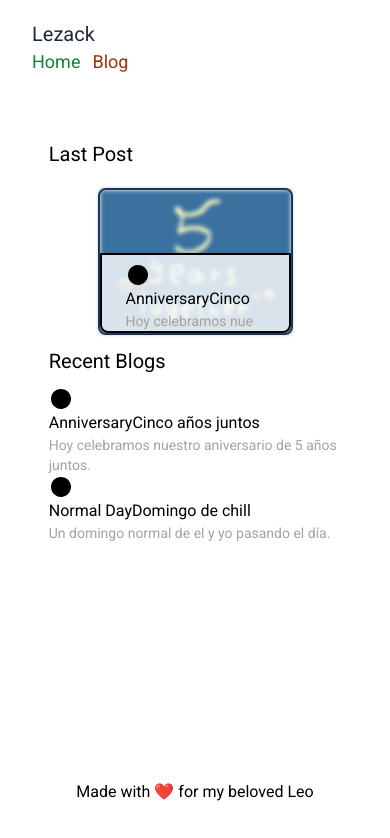
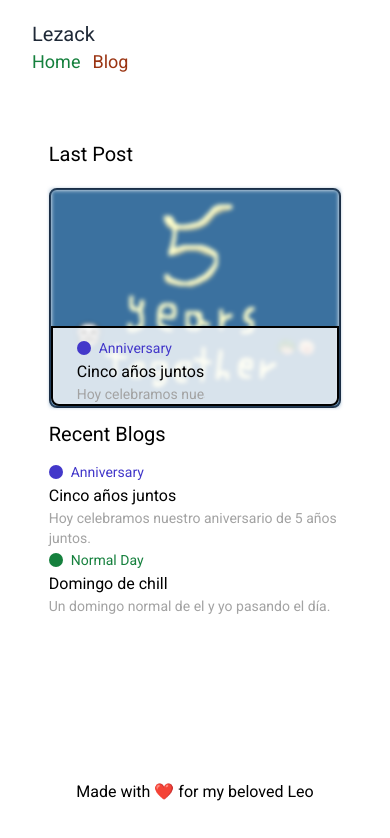
Before and after one commit to zackfall/Lezack, a Next.js app: page /blog in a window 390 px wide. Shown: the top 838 px of the page. Built offline with nearby package versions, Linux system fonts and the light colour scheme.

Commit message:
Fixed some style problems, close #10

```diff
--- a/components/Atoms/Topic.tsx
+++ b/components/Atoms/Topic.tsx
@@ -1,7 +1,10 @@
-import { IconCircleFilled } from "@tabler/icons-react";
+import { faCircle } from "@fortawesome/free-solid-svg-icons";
+import { FontAwesomeIcon } from "@fortawesome/react-fontawesome";
 
-export default function Topi({color, children}: {color: string, children: React.ReactNode}) {
+export default function Topic({ className, children }: { className: string, children: React.ReactNode }) {
   return (
-    <><IconCircleFilled className={color} /> <span className={color}>{children}</span></>
+    <>
+      <FontAwesomeIcon className={`mr-1 ${className}`} icon={faCircle} /> <span className={className}>{children} </span><br/>
+    </>
   );
 }
--- a/components/Molecules/LastEntry.tsx
+++ b/components/Molecules/LastEntry.tsx
@@ -11,7 +11,7 @@ export default function LastEntry({ post, tagColor }: LastEntryProps) {
   return (
     <section>
       <h3 className="text-xl my-5">Last Post</h3>
-      <div className="relative w-2/3 m-auto border-gray-900 rounded-lg border-2">
+      <div className="relative w-4/3 lg:w-2/3 m-auto border-gray-900 rounded-lg border-2">
         <Image
           className="blur-[2px] sm:blur-sm w-full"
           src={post.frontMatter.image}
--- a/styles/globals.css
+++ b/styles/globals.css
@@ -8,8 +8,7 @@
 
 .post {
     margin: 0 10rem;
-
-    height: 100vh;
+    height: 100%;
 }
 
 .post img {
```
